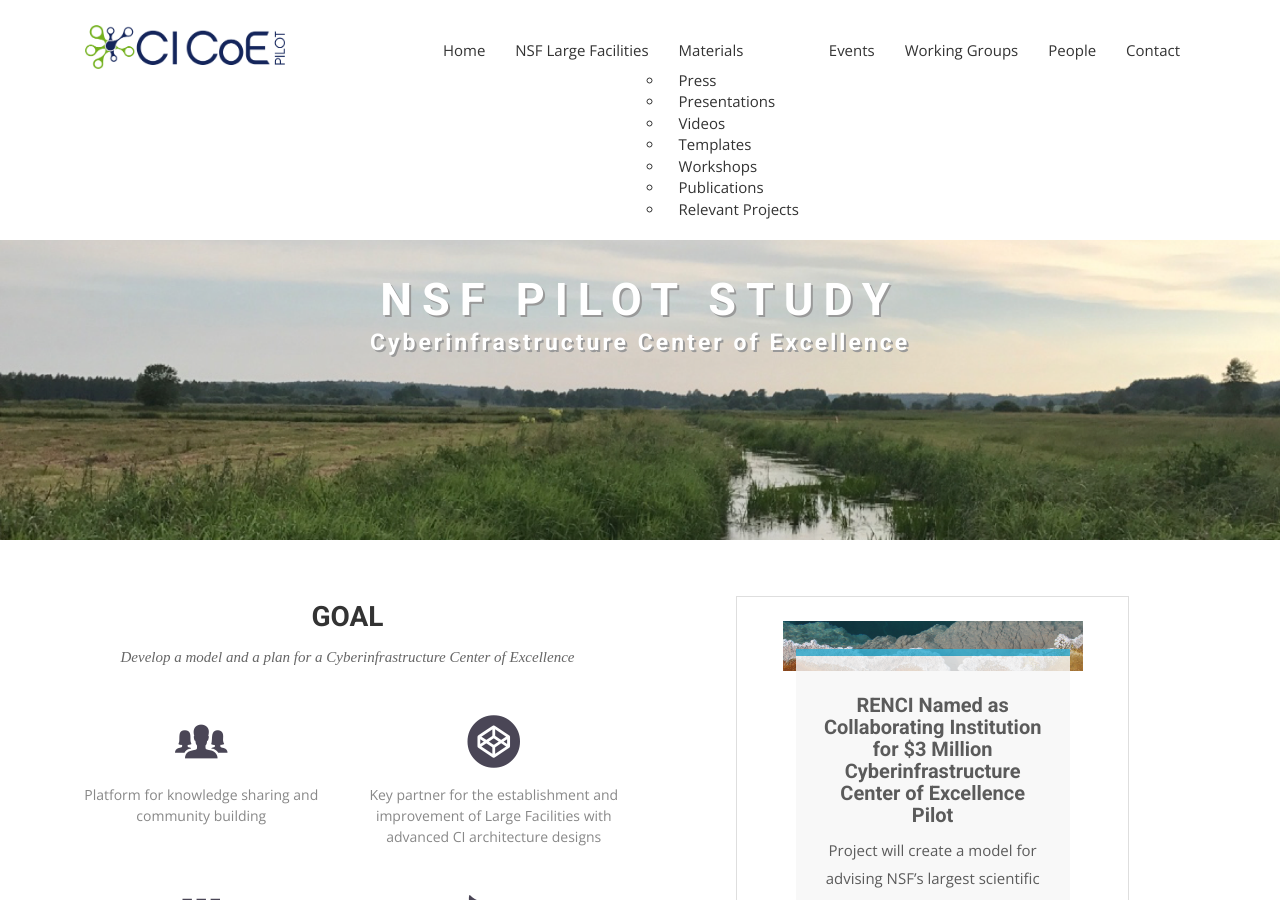
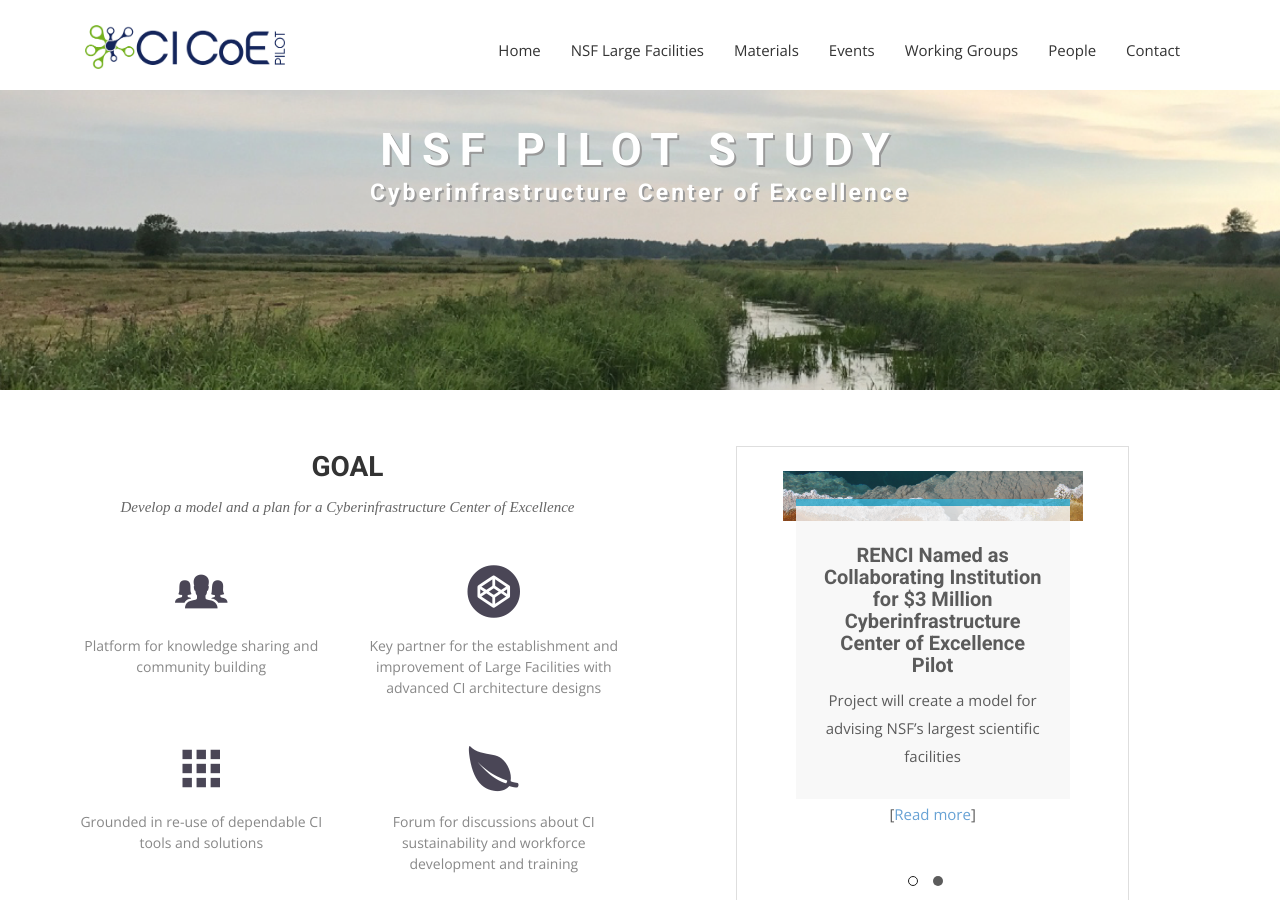
Before and after one commit to cicoe/cicoe.github.io, a Jekyll site: the page built from index.html, in a window 1280 px wide and 900 px high. Built offline with Jekyll 4.4.1, drawn with Linux system fonts in a browser that asks for light colours; nearby versions of some CDN libraries; some web fonts are replaced; comment, search, counter and statistics services are not loaded.

Commit message:
Testing submenu

```diff
--- a/_includes/header.html
+++ b/_includes/header.html
@@ -23,8 +23,8 @@
               <ul class="nav navbar-nav navbar-right">
                 <li><a href="{{ site.baseurl }}/">Home</a></li>
                 <li><a href="{{ site.baseurl }}/nsf_large_facilities">NSF Large Facilities</a></li>
-                <li><a href="{{ site.baseurl }}/materials">Materials</a>
-                    <ul>
+                <li class="dropdown {{ class }}"><a href="{{ site.baseurl }}/materials">Materials</a>
+                    <ul class="dropdown-menu">
                         <li><a href="{{ site.baseurl }}/materials/press">Press</a></li>
                         <li><a href="{{ site.baseurl }}/materials/presentations">Presentations</a></li>
                         <li><a href="{{ site.baseurl }}/materials/videos">Videos</a></li>
```
